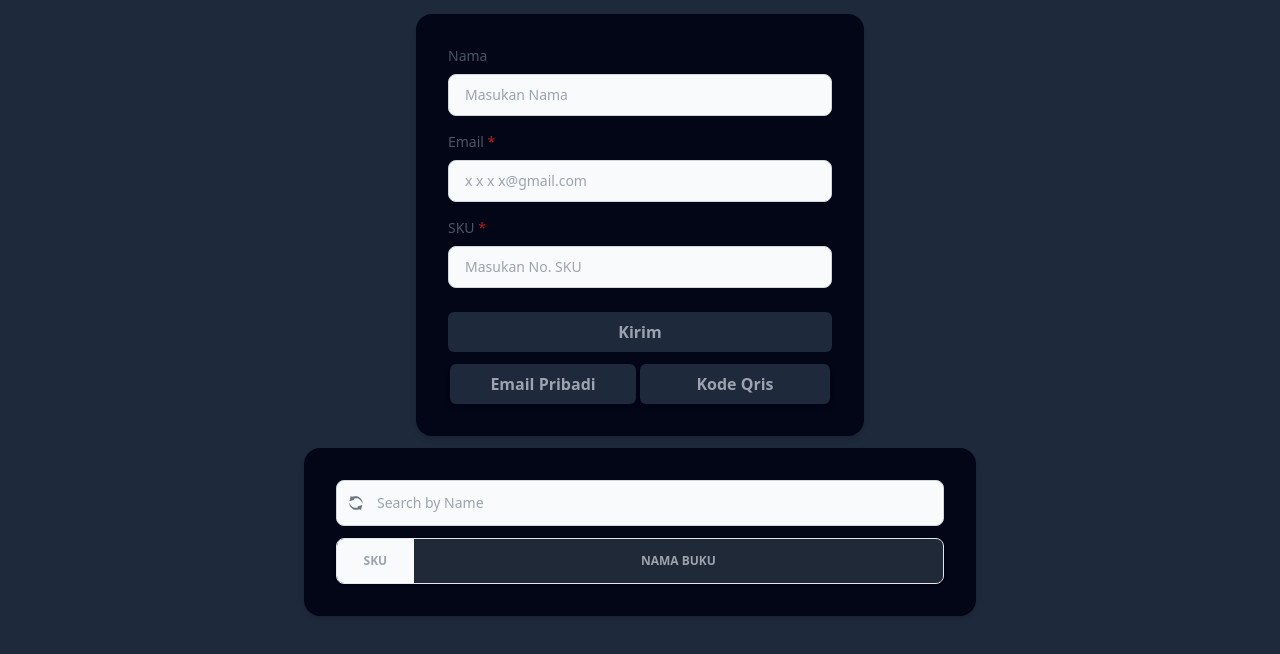
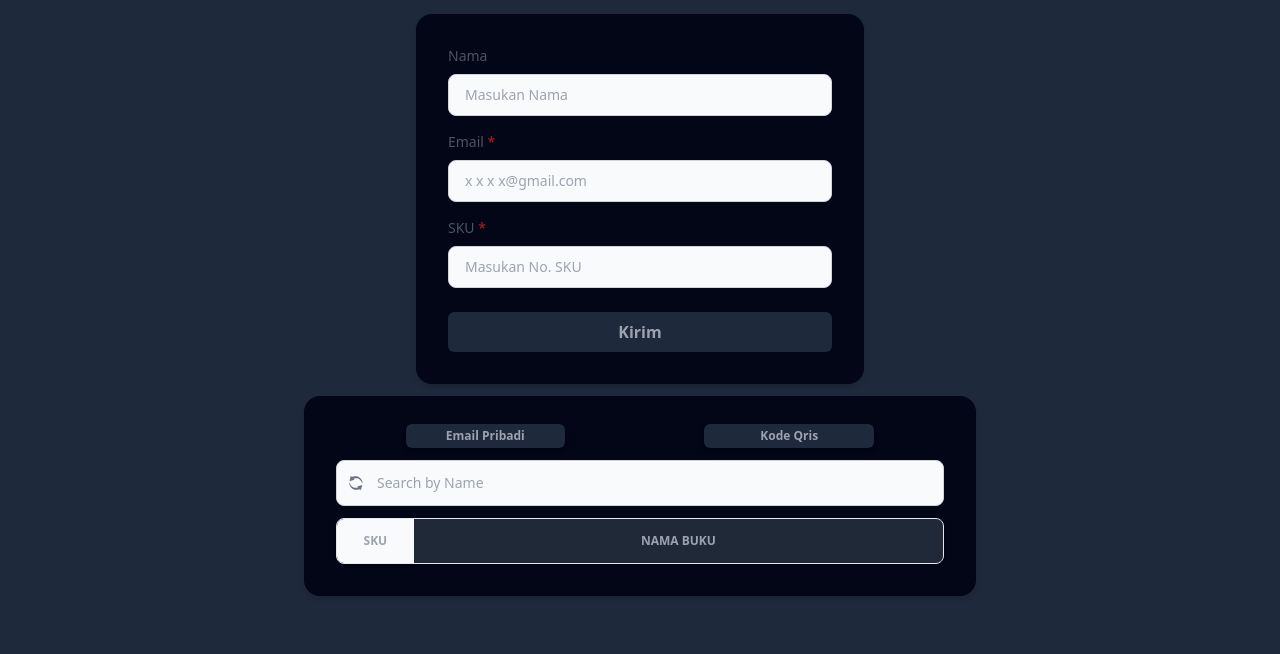
Before and after one commit to Zunnazif/zunnaclient, a website with bundled scripts: page index.html in a window 1280 px wide. Shown: the part 70-724 px from the top of the page. Built offline with nearby package versions, Linux system fonts and the light colour scheme.

Commit message:
add button email & qris

```diff
--- a/index.html
+++ b/index.html
@@ -111,19 +111,20 @@
                     <button id="submit" type="submit" class="w-full bg-slate-800 text-gray-400 py-2 px-4 rounded-md hover:bg-slate-600 active:outline-none active:bg-slate-800 active:text-black font-bold">Kirim</button>
                 </div>
             </form>
-            <div class="flex justify-between text-gray-400 font-bold ">
-                <div onclick="email()" class="mx-auto bg-slate-800 rounded-md px-10 py-2 shadow-md mt-3 cursor-pointer hover:bg-slate-600 active:outline-none active:bg-slate-800 active:text-black">
-                    Email Pribadi
-                </div>
-                <div onclick="qris()" class="mx-auto bg-slate-800 rounded-md px-14 py-2 shadow-md mt-3 cursor-pointer hover:bg-slate-600 active:outline-none active:bg-slate-800 active:text-black">
-                    Kode Qris
-                </div>
-            </div>
+
         </div>
 
 
 
-        <div class="max-w-2xl mx-auto bg-slate-950 rounded-2xl p-8 shadow-md mt-3">
+        <div class="max-w-2xl mx-auto bg-slate-950 rounded-2xl pt-4 pb-8 px-8 shadow-md mt-3">
+            <div class="flex justify-between text-gray-400 text-xs font-semibold mb-3">
+                <div onclick="email()" class="mx-auto bg-slate-800 rounded-md px-10 py-1 shadow-md mt-3 cursor-pointer hover:bg-slate-600 active:outline-none active:bg-slate-800 active:text-black">
+                    Email Pribadi
+                </div>
+                <div onclick="qris()" class="mx-auto bg-slate-800 rounded-md px-14 py-1 shadow-md mt-3 cursor-pointer hover:bg-slate-600 active:outline-none active:bg-slate-800 active:text-black">
+                    Kode Qris
+                </div>
+            </div>
             <div class="relative">
                 <div onclick="changeHandler()" class="absolute inset-y-0 start-0 flex items-center cursor-pointer text-gray-500 p-3">
                     <svg class="w-4 h-4 text-gray-500 dark:text-gray-400" aria-hidden="true" fill="none"  viewBox="0 0 683 683">
```
